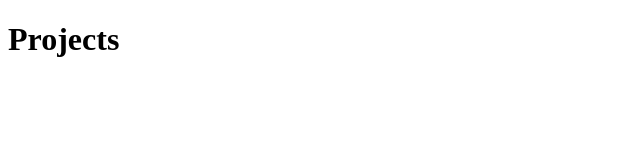
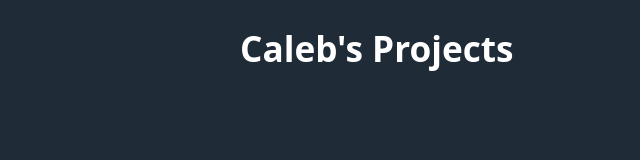
Before and after one commit to CalebCress/calebcress.github.io, a plain HTML site: page index.html in a window 1280 px wide. Shown: the whole page, without its empty margins (0-640 px from the left). Drawn offline with nearby package versions, Linux system fonts and the light colour scheme.

Commit message:
added water.css

```diff
--- a/index.html
+++ b/index.html
@@ -1,8 +1,9 @@
 <!DOCTYPE html>
     <head>
+        <link rel="stylesheet" href="https://cdn.jsdelivr.net/npm/water.css@2/out/dark.css">
         <title>Calebs GH Pages</title>
     </head>
     <body>
-        <h1>Projects</h1>
+        <h1>Caleb's Projects</h1>
     </body>
 </html>
```
